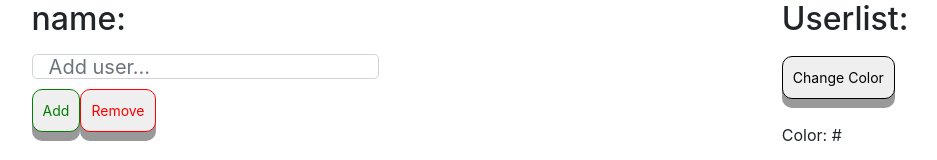
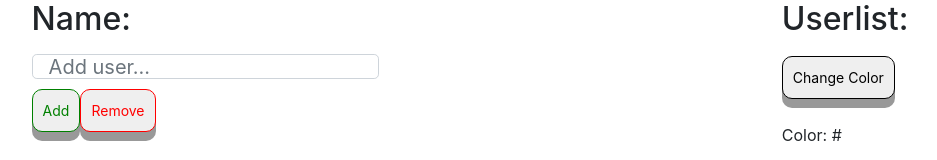
Before and after one commit to MartinKassar/AngularU1MarKas, an Angular app in the folder Angu1-markas/: page / in a window 1280 px wide. Shown: the top 160 px of the page, without its empty margins (170-1107 px from the left). Built offline with nearby package versions, Linux system fonts and the light colour scheme.

Commit message:
capital letter

```diff
--- a/Angu1-markas/src/app/editusers/editusers.component.html
+++ b/Angu1-markas/src/app/editusers/editusers.component.html
@@ -1,5 +1,5 @@
 <div class="form">
-      <label><h2>name:</h2> </label>
+      <label><h2>Name:</h2> </label>
       <br>
       <input class="form-control form-control-lg" type="text" name="title" [(ngModel)]="addUsername" placeholder="Add user...">
     <button class="stylebutton"  (click)="onClickAdd()">Add</button>
--- a/Angu1-markas/src/app/editusers/editusers.component.ts
+++ b/Angu1-markas/src/app/editusers/editusers.component.ts
@@ -26,7 +26,7 @@ export class EditusersComponent implements OnInit {
   }
 
   // Function on button remove click
-  onClickRemove():any {
+  onClickRemove():void {
     this.removeUser.emit()
     this.clickMessage = 'You removed a user'
   }
```
